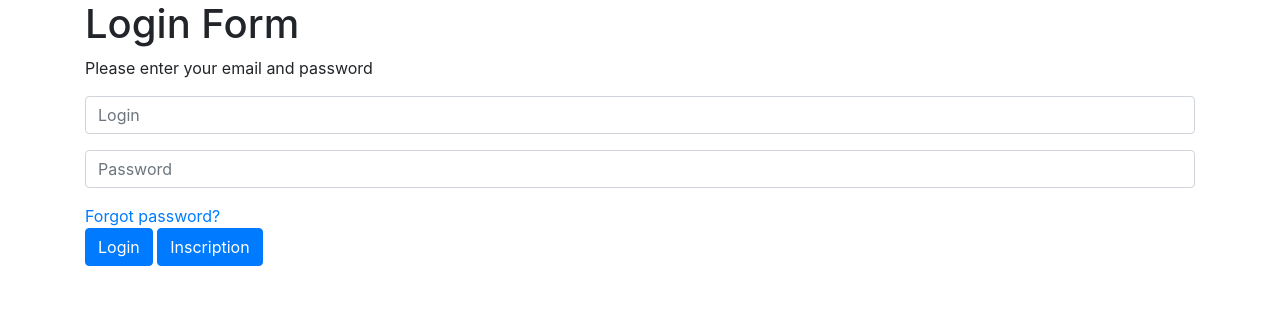
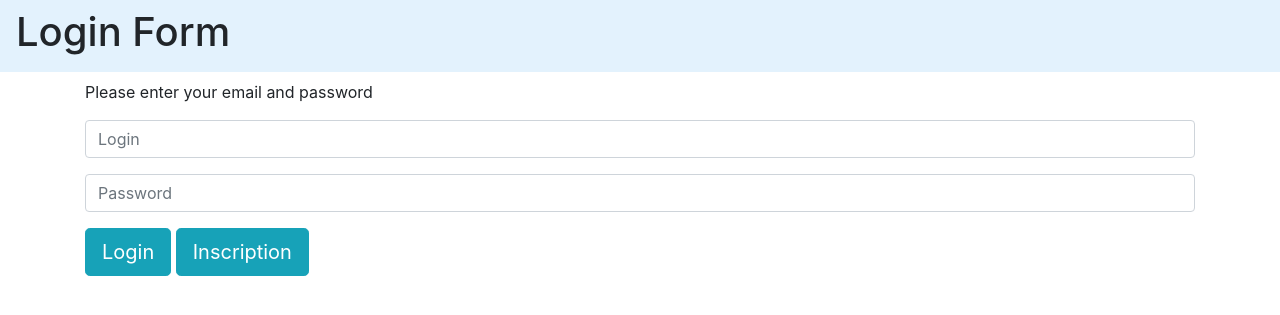
Before and after one commit to FADIcheikh/django_test, a Django app: page /crud/index in a window 1280 px wide. Shown: the top 315 px of the page. Run offline with Django 3.2, Linux system fonts and the light colour scheme; some libraries are stand-ins or nearby versions.

Commit message:
second commit

```diff
--- a/utilisateur/templates/crud/utilisateur_list.html
+++ b/utilisateur/templates/crud/utilisateur_list.html
@@ -5,10 +5,22 @@
 <script src="//maxcdn.bootstrapcdn.com/bootstrap/4.1.1/js/bootstrap.min.js"></script>
 <script src="//cdnjs.cloudflare.com/ajax/libs/jquery/3.2.1/jquery.min.js"></script>
 <!------ Include the above in your HEAD tag ---------->
+      <title>Login</title>
   </head>
+
+
 <body id="LoginForm">
+
+  <nav class="navbar navbar-light" style="background-color: #e3f2fd;">
+  <!-- Navbar content -->
+        <center>
+           <h1>Login Form</h1>
+        </center>
+
+
+</nav>
 <div class="container">
-<h1 class="form-heading">Login Form</h1>
+<h1 class="form-heading"></h1>
 <div class="login-form">
 <div class="main-div">
     <div class="panel">
@@ -28,10 +40,10 @@
 
         </div>
         <div class="forgot">
-        <a href="reset.html">Forgot password?</a>
+
 </div>
-     <button type="submit" class="btn btn-primary" name="login" value="login">Login</button>
-        <button type="submit" class="btn btn-primary" name="login" value="inscription">Inscription</button>
+     <button type="submit" class="btn btn-info btn-lg" name="login" value="login">Login</button>
+        <button type="submit" class="btn btn-info btn-lg" name="login" value="inscription">Inscription</button>
 
     </form>
 
```
Also changed, not shown: utilisateur/templates/crud/dash.html (+12 -40 lines), utilisateur/templates/crud/inscription.html (+10 -3 lines).
